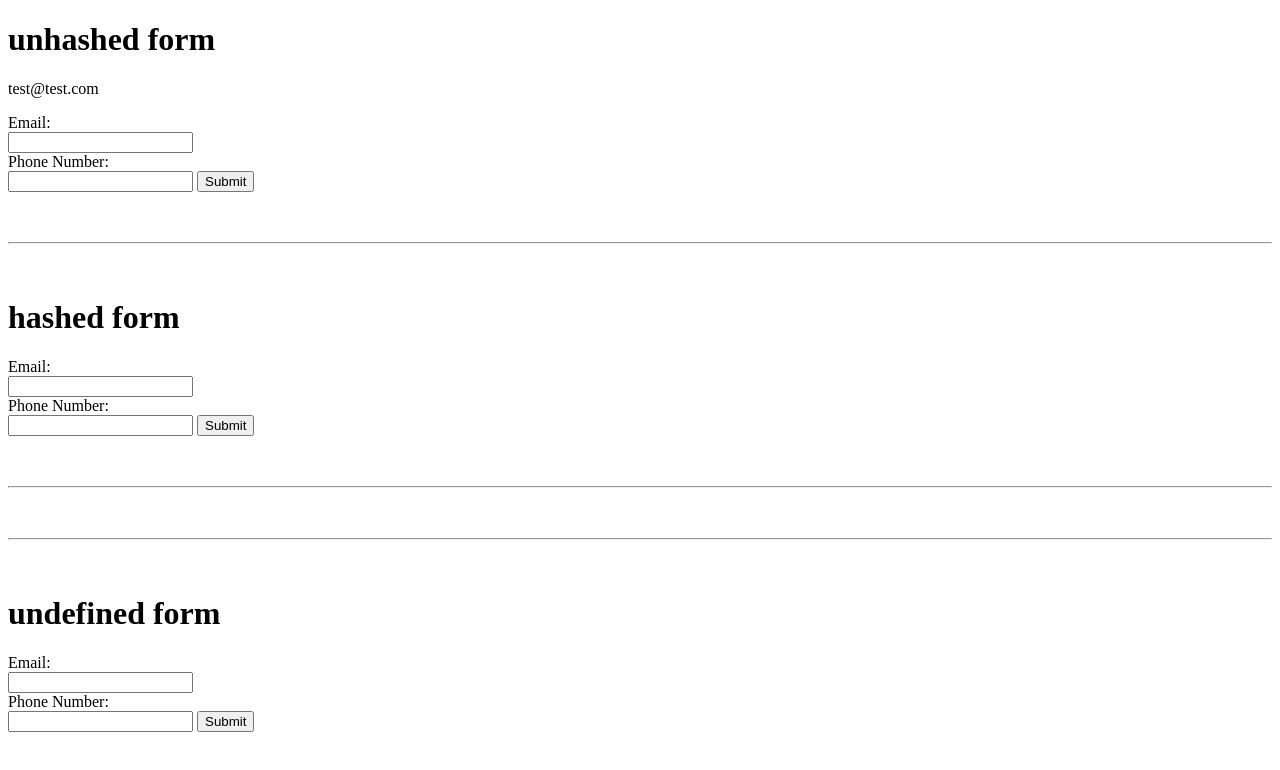
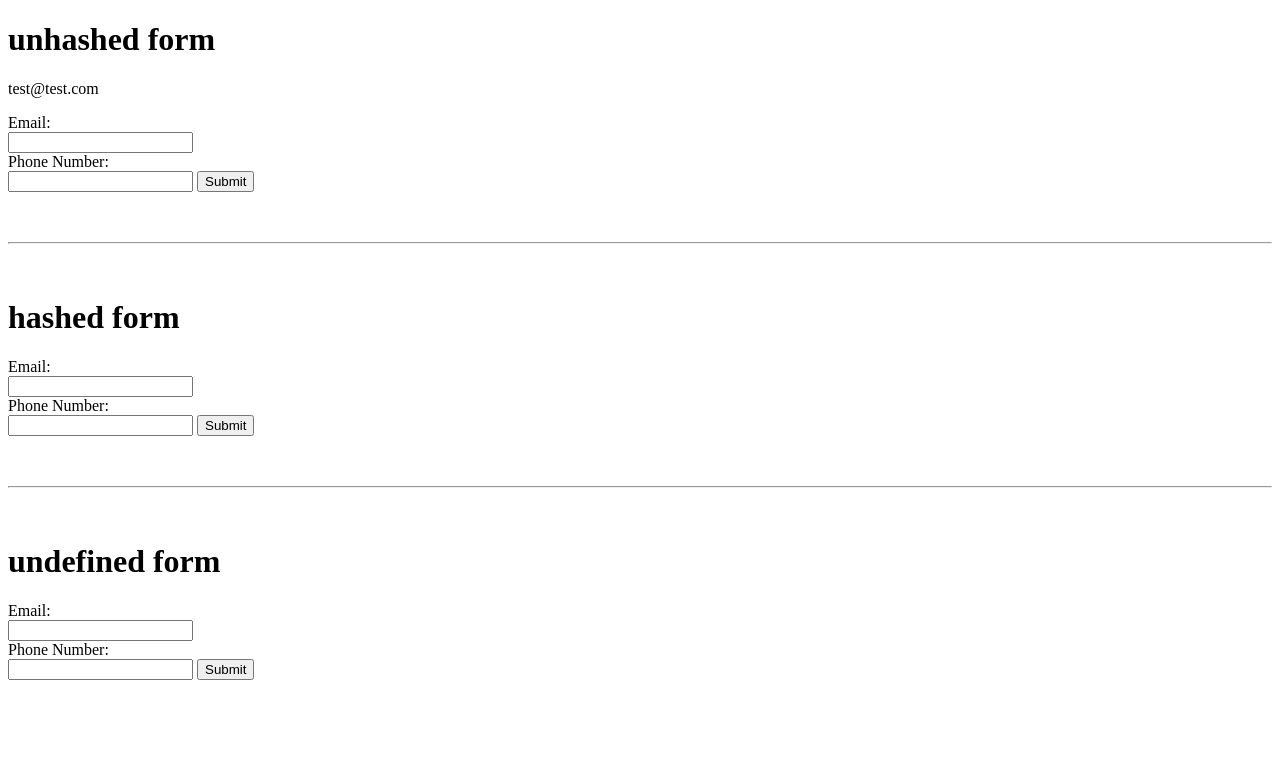
Before and after one commit to nganym/ec-test-gtag, a plain HTML site: page index.html in a window 1280 px wide. Drawn offline with Linux system fonts and the light colour scheme.

```diff
--- a/index.html
+++ b/index.html
@@ -56,10 +56,6 @@
 
     <p>&nbsp;</p>
 
-      <hr />
-
-    <p>&nbsp;</p>
-
     <form id="undefined-form" method="get">
       <h1>undefined form</h1>
       <label for="email">Email:</label><br />
```
